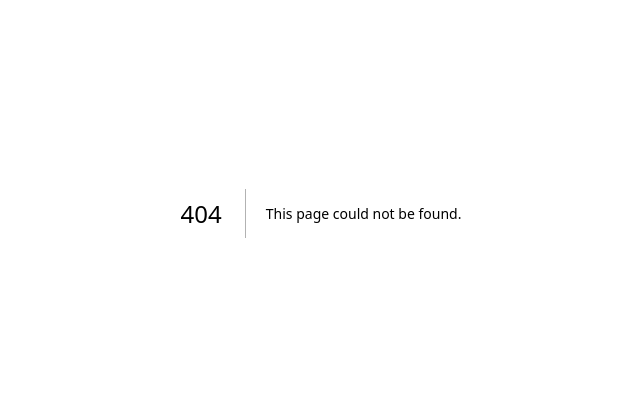
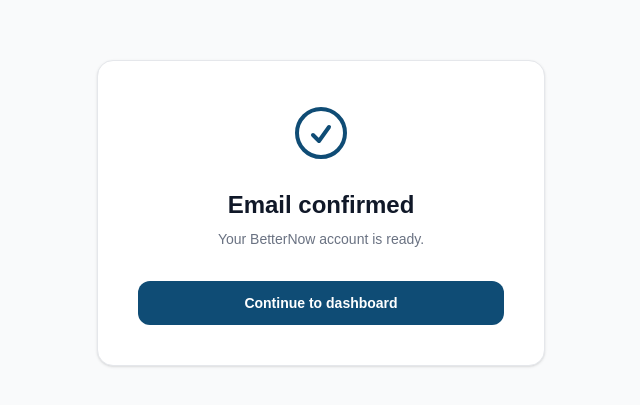
Before and after one commit to Leiboff/HNPL, a Next.js app: page /auth/confirmed in a window 1280 px wide. Before the commit this address had no page. Shown: the part 187-592 px from the top of the page, without its empty margins (319-959 px from the left). Built offline with nearby package versions, Linux system fonts and the light colour scheme; no server answers.

Commit message:
Add email-confirmed landing page with role-aware continue

```diff
--- /dev/null
+++ b/app/auth/confirmed/page.tsx
@@ -0,0 +1,74 @@
+import Link from 'next/link';
+import { createClient } from '@/lib/supabase/server';
+
+function CheckCircleIcon() {
+  return (
+    <svg
+      className="w-16 h-16"
+      fill="none"
+      viewBox="0 0 24 24"
+      strokeWidth={1.5}
+      stroke="currentColor"
+      aria-hidden
+      style={{ color: '#0F4C75' }}
+    >
+      <path
+        strokeLinecap="round"
+        strokeLinejoin="round"
+        d="M9 12.75 11.25 15 15 9.75M21 12a9 9 0 1 1-18 0 9 9 0 0 1 18 0z"
+      />
+    </svg>
+  );
+}
+
+const ROLE_DESTINATIONS: Record<string, string> = {
+  patient:           '/patient',
+  practice_admin:    '/practice',
+  practice_provider: '/provider',
+};
+
+export default async function ConfirmedPage() {
+  const supabase = await createClient();
+
+  const { data: { user } } = await supabase.auth.getUser();
+
+  let destination = '/patient';
+
+  if (user) {
+    const { data: profile } = await supabase
+      .from('profiles')
+      .select('role')
+      .eq('id', user.id)
+      .single();
+
+    if (profile?.role && ROLE_DESTINATIONS[profile.role]) {
+      destination = ROLE_DESTINATIONS[profile.role];
+    }
+  }
+
+  return (
+    <div className="min-h-screen bg-gray-50 flex items-center justify-center px-4 py-12">
+      <div className="w-full max-w-md bg-white rounded-2xl shadow-sm border border-gray-200 p-10 text-center">
+
+        <div className="flex justify-center mb-6">
+          <CheckCircleIcon />
+        </div>
+
+        <h1 className="text-2xl font-semibold text-gray-900 mb-2">
+          Email confirmed
+        </h1>
+        <p className="text-sm text-gray-500 mb-8">
+          Your BetterNow account is ready.
+        </p>
+
+        <Link
+          href={destination}
+          className="inline-flex items-center justify-center w-full rounded-xl px-6 py-3 text-sm font-semibold text-white transition-colors"
+          style={{ backgroundColor: '#0F4C75' }}
+        >
+          Continue to dashboard
+        </Link>
+      </div>
+    </div>
+  );
+}
--- a/app/signup/patient/actions.ts
+++ b/app/signup/patient/actions.ts
@@ -59,7 +59,7 @@
     email,
     password,
     options: {
-      emailRedirectTo: `${appUrl}/patient`,
+      emailRedirectTo: `${appUrl}/auth/confirmed`,
       data: {
         role:         'patient',
         first_name:   firstName.trim(),
```
